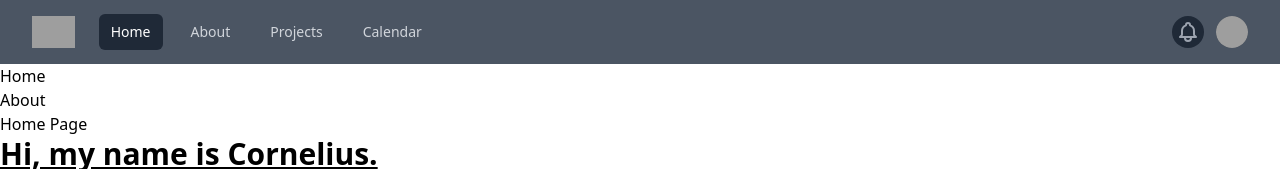
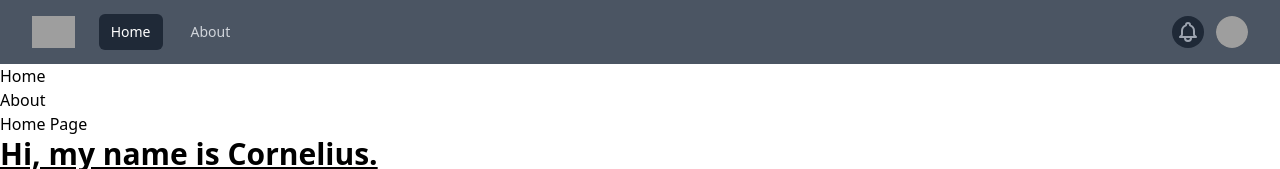
Before and after one commit to CorneliusAng/CorneliusAng.github.io, a Gatsby site: page / in a window 1280 px wide. Shown: the top 169 px of the page. Built offline with nearby package versions, Linux system fonts and the light colour scheme; Gatsby itself is replaced by a stand-in of ours; grey boxes are pictures that could not be loaded.

Commit message:
Remove unused navbar options

```diff
--- a/src/components/navbar.tsx
+++ b/src/components/navbar.tsx
@@ -6,8 +6,6 @@ import { Link } from 'gatsby';
 const navigation = [
   { name: "Home", link: "/", current: true },
   { name: "About", link: "/about", current: false },
-  { name: "Projects", link: "#", current: false },
-  { name: "Calendar", link: "#", current: false },
 ];
 
 function classNames(...classes) {
```
